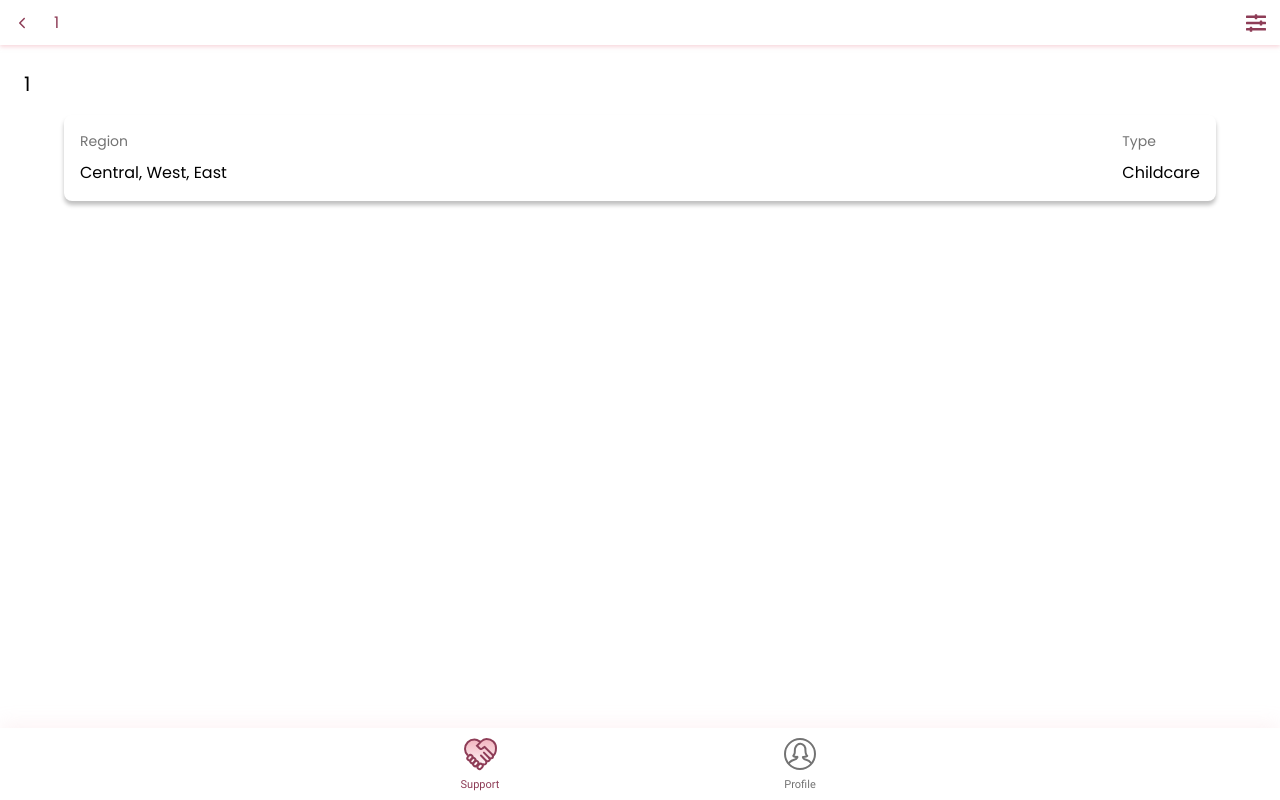
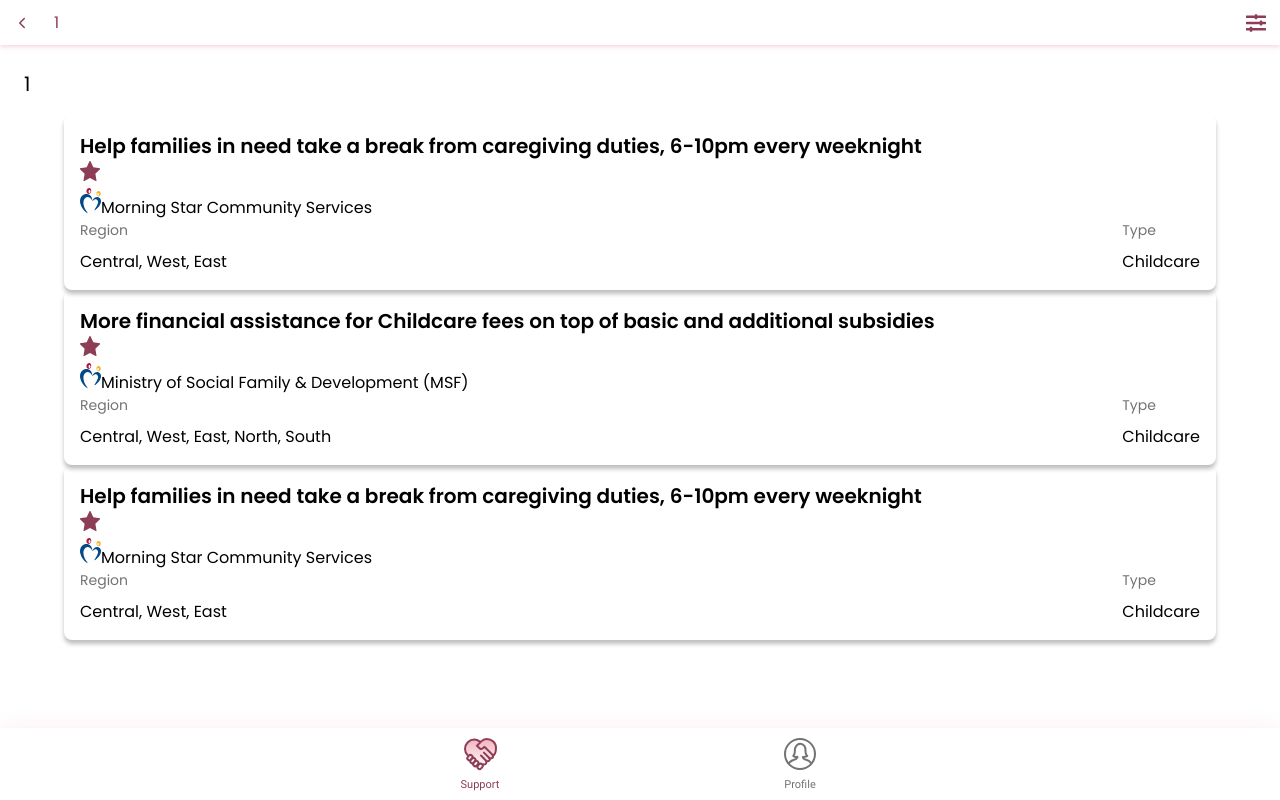
Before and after one commit to self-sg/beneficiary-pwa-nextjs, a Next.js app: page /support/1/1 in a window 1280 px wide. Built offline with nearby package versions, Linux system fonts and the light colour scheme.

Commit message:
complete UI for support card component

```diff
--- a/components/support/Card.tsx
+++ b/components/support/Card.tsx
@@ -1,24 +1,55 @@
 import styles from '../../styles/SupportCard.module.css'
+import org from '../../public/assets/temp/org.svg'
+import star_filled from '../../public/assets/icon/star-filled.svg'
+import star_outlined from '../../public/assets/icon/star-outlined.svg'
+import Image from 'next/image'
+import { useState } from 'react'
 
 interface Props {
   displayStar: boolean
+  data: { [key: string]: string }
   clickHandler?: (event: React.MouseEvent<HTMLButtonElement>) => void
 }
 
 export default function Card(props: Props) {
+  const [liked, setLiked] = useState(true)
+  const data = props.data
+
   return (
     <div className={styles.card}>
+      <div className={styles.headerContainer}>
+        <div className={styles.titleContainer}>
+          <span className="text-m-sb">{data.title}</span>
+        </div>
+        <div className={styles.starContainer}>
+          {props.displayStar ? (
+            liked ? (
+              <Image src={star_filled} onClick={() => setLiked(false)} />
+            ) : (
+              <Image src={star_outlined} onClick={() => setLiked(true)} />
+            )
+          ) : undefined}
+        </div>
+      </div>
+
+      <div className={styles.orgContainer}>
+        <Image src={org} />
+        <span className={`text-caption ${styles.orgText}`}>
+          {data.organisation}
+        </span>
+      </div>
+
       <div className={styles.detailsContainer}>
         <div className={styles.detailsWrapper}>
           <span className={`text-s ${styles.detailsTitle}`}>Region</span>
           <span className={`text-caption ${styles.detailsDesc}`}>
-            Central, West, East
+            {data.region}
           </span>
         </div>
         <div className={styles.detailsWrapper}>
           <span className={`text-s ${styles.detailsTitle}`}>Type</span>
           <span className={`text-caption ${styles.detailsDesc}`}>
-            Childcare
+            {data.type}
           </span>
         </div>
       </div>
--- a/pages/support/[category]/[subcategory].tsx
+++ b/pages/support/[category]/[subcategory].tsx
@@ -6,6 +6,29 @@ import Card from '../../../components/support/Card'
 import { useRouter } from 'next/router'
 
 export default function SupportListing() {
+  const support_listing = [
+    {
+      title:
+        'Help families in need take a break from caregiving duties, 6-10pm every weeknight',
+      organisation: 'Morning Star Community Services',
+      region: 'Central, West, East',
+      type: 'Childcare'
+    },
+    {
+      title:
+        'More financial assistance for Childcare fees on top of basic and additional subsidies',
+      organisation: 'Ministry of Social Family & Development (MSF)',
+      region: 'Central, West, East, North, South',
+      type: 'Childcare'
+    },
+    {
+      title:
+        'Help families in need take a break from caregiving duties, 6-10pm every weeknight',
+      organisation: 'Morning Star Community Services',
+      region: 'Central, West, East',
+      type: 'Childcare'
+    }
+  ]
   const router = useRouter()
   let category = router.asPath.split('/')[2]
   category = category.charAt(0).toUpperCase() + category.slice(1)
@@ -27,7 +50,10 @@ export default function SupportListing() {
       <div className={styles.alignment}>
         <span className="text-body-main">{subcategory}</span>
       </div>
-      <Card displayStar={true} />
+      {support_listing.map((support_item) => (
+        <Card displayStar={true} data={support_item} />
+      ))}
+
       <BottomNav featureName="support" />
     </div>
   )
```
